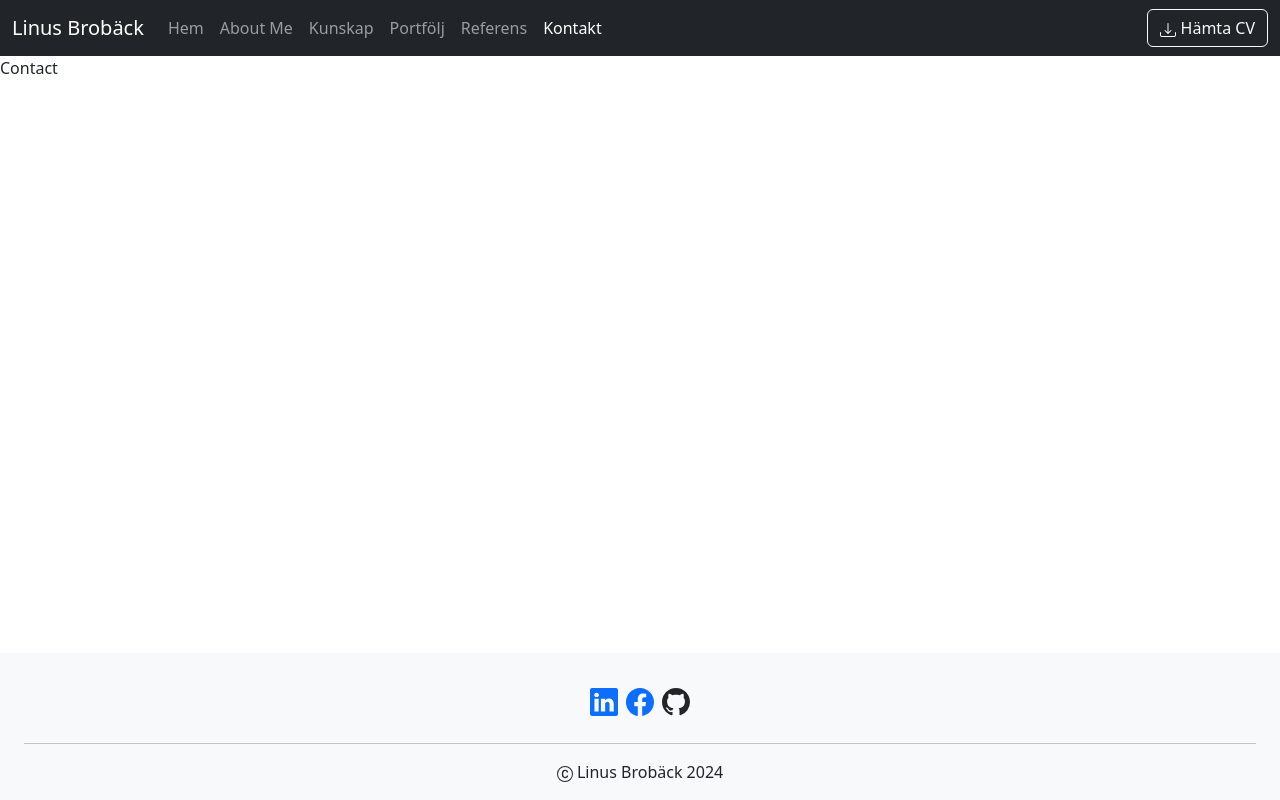
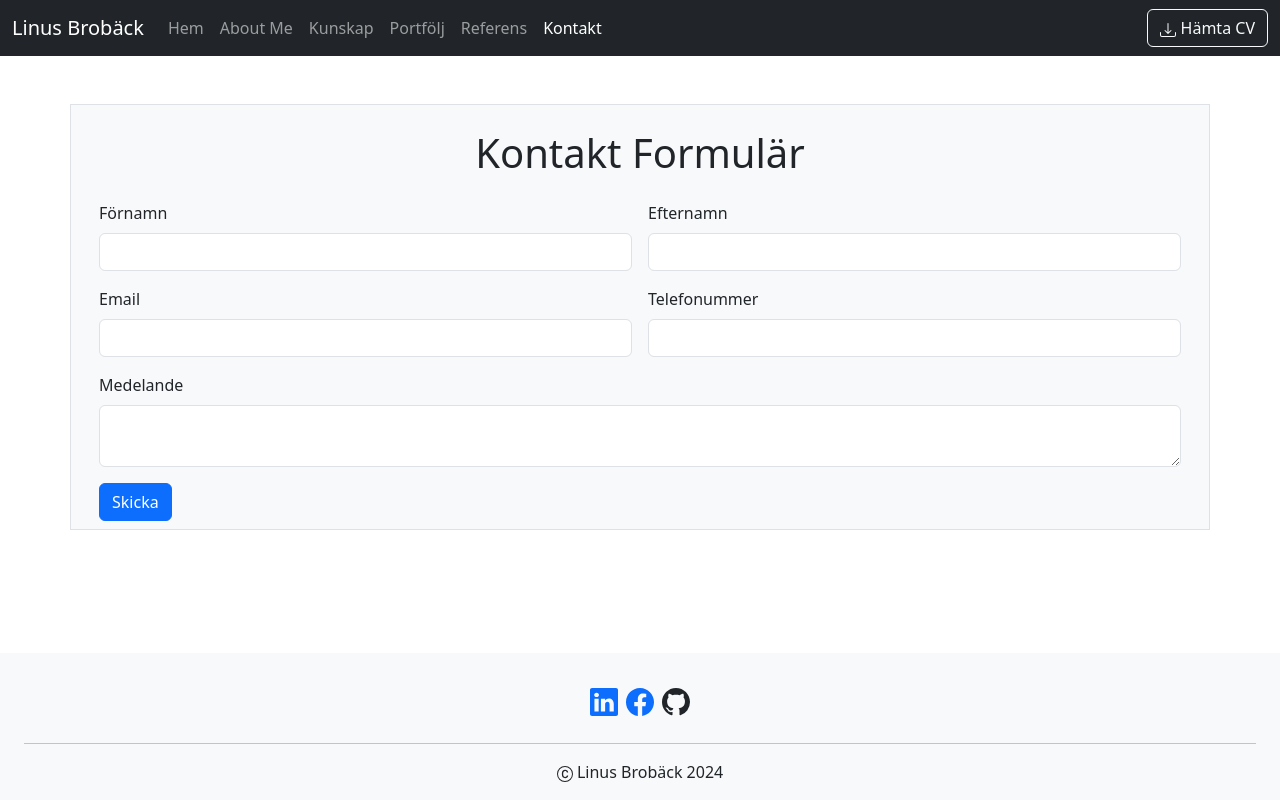
Before and after one commit to Limpan89/Portfolio, a React app in the folder portfolio/: page /kontakt in a window 1280 px wide. Built offline with nearby package versions, Linux system fonts and the light colour scheme; the HTML template or start-up script is replaced by a standard one.

Commit message:
built form

```diff
--- a/portfolio/src/components/Contact.jsx
+++ b/portfolio/src/components/Contact.jsx
@@ -2,8 +2,33 @@
 function Contact() {
 
   return (
-    <main>
-      Contact
+    <main className="container bg-light border mt-5">
+      <form className="row g-3 m-2" noValidate>
+        <h1 className="text-center">Kontakt Formulär</h1>
+        <div className="col-md-6">
+          <label className="form-label" htmlFor="firstName">Förnamn</label>
+          <input className="form-control" id="firstName" name="firstName" type="text" />
+        </div>
+        <div className="col-md-6">
+          <label className="form-label" htmlFor="lastName">Efternamn</label>
+          <input className="form-control" id="lastName" name="lastName" type="text" />
+        </div>
+        <div className="col-md-6">
+          <label className="form-label" htmlFor="email">Email</label>
+          <input className="form-control" id="email" name="email" type="email" />
+        </div>
+        <div className="col-md-6">
+          <label className="form-label" htmlFor="phone">Telefonummer</label>
+          <input className="form-control" id="phone" name="phone" type="text" />
+        </div>
+        <div className="col-12">
+          <label className="form-label" htmlFor="message">Medelande</label>
+          <textarea className="form-control" name="message" id="message"></textarea>
+        </div>
+        <div className="col-12">
+          <button className="btn btn-primary" type="submit">Skicka</button>
+        </div>
+      </form>
     </main>
   )
 }
```
